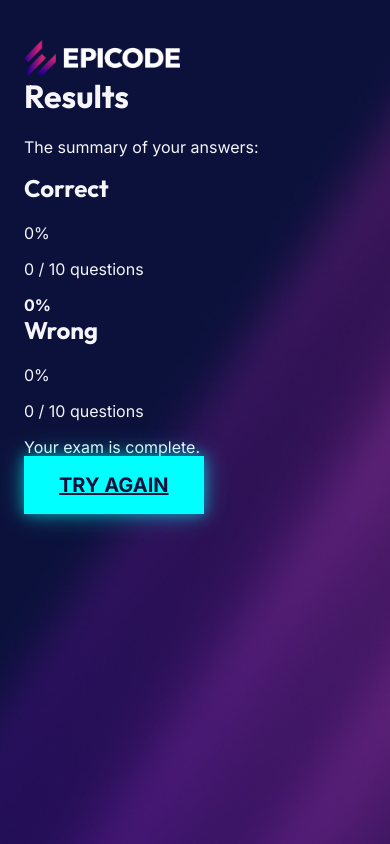
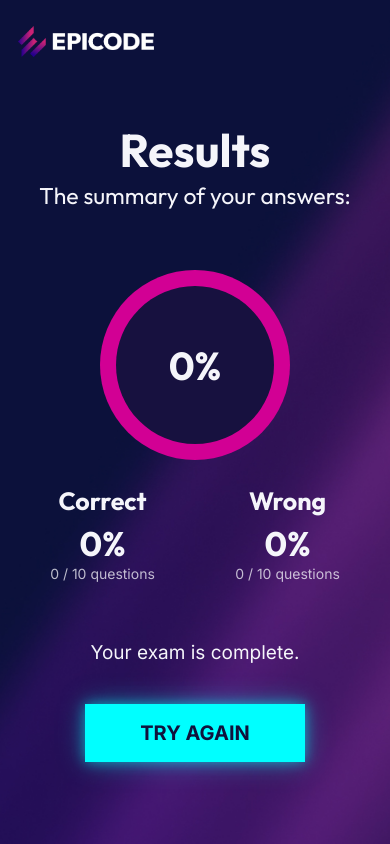
Before and after one commit to Matteoo95/BW1---Team-1, a plain HTML site: page results.html in a window 390 px wide. Drawn offline with Linux system fonts and the light colour scheme.

Commit message:
Inserito tutto il CSS per la pagina dei risultati. Ho anche inserito una parte di css per rendere tutte le pagine responsive.

```diff
--- a/css/global.css
+++ b/css/global.css
@@ -173,3 +173,25 @@ h3 {
     /* elimino l'effetto neon */
     box-shadow: none;
 }
+
+
+/* RESPONSIVE */
+
+@media (max-width: 600px) {
+
+    .page {
+        width: calc(100% - 36px);
+    }
+
+    .site-header {
+        padding-top: 26px;
+    }
+
+    .logo {
+        width: 136px;
+    }
+
+    .primary-button {
+        min-height: 56px;
+    }
+}
--- a/css/results.css
+++ b/css/results.css
@@ -0,0 +1,143 @@
+
+/* PAGINA RESULTS */
+
+.results-main {
+    padding: 105px 0 70px;
+    text-align: center;
+}
+
+
+/* TITOLO E SOTTOTITOLO */
+
+.results-title {
+    /* adatto il titolo allo schermo, da 46px a 66px */
+    font-size: clamp(46px, 7vw, 66px);
+    margin: 0 0 8px;
+    line-height: 1;
+}
+
+.results-subtitle {
+    font-family: 'Outfit', sans-serif;
+    font-size: 23px;
+    margin-bottom: 60px;
+}
+
+
+/* RISULTATI */
+
+.results-summary {
+    display: grid;
+
+    /* creo tre colonne, quella centrale è larga 220px */
+    grid-template-columns: 1fr 220px 1fr;
+
+    align-items: center;
+    gap: 16px;
+}
+
+.score-heading {
+    font-family: 'Outfit', sans-serif;
+    font-size: 25px;
+    margin: 0 0 5px;
+}
+
+.score-number {
+    font-family: 'Outfit', sans-serif;
+    font-size: 45px;
+    font-weight: 700;
+    margin: 0;
+}
+
+.score-detail {
+    font-size: 14px;
+    opacity: .75;
+}
+
+
+/* GRAFICO CIRCOLARE */
+
+.score-visual {
+    width: 220px;
+    height: 220px;
+    border-radius: 50%;
+    padding: 16px;
+
+    /* creo il grafico con due colori.
+       JS aggiorna la variabile --score-percent */
+    background: conic-gradient(
+        var(--cyan) 0 var(--score-percent, 0%),
+        var(--pink) var(--score-percent, 0%) 100%
+    );
+
+    display: grid;
+
+    /* centro il cerchio interno */
+    place-items: center;
+}
+
+.score-inner {
+    display: grid;
+    place-content: center;
+    width: 100%;
+    height: 100%;
+    background: #17113f;
+    border-radius: 50%;
+}
+
+.score-inner strong {
+    font-size: 39px;
+    font-family: 'Outfit', sans-serif;
+}
+
+
+/* MESSAGGIO FINALE */
+
+.result-message {
+    margin: 45px auto 40px;
+    max-width: 500px;
+    font-size: 19px;
+}
+
+
+/* PULSANTE TRY AGAIN */
+
+.results-main .primary-button {
+    text-decoration: none;
+
+    /* uso inline-flex per centrare il testo del link */
+    display: inline-flex;
+    align-items: center;
+    justify-content: center;
+}
+
+
+/* RESPONSIVE */
+
+@media (max-width: 650px) {
+
+    .results-main {
+        padding-top: 70px;
+    }
+
+    .results-summary {
+        /* su mobile dispongo i risultati in due colonne */
+        grid-template-columns: 1fr 1fr;
+        row-gap: 25px;
+    }
+
+    .score-visual {
+        /* il grafico occupa entrambe le colonne */
+        grid-column: 1 / -1;
+
+        /* posiziono il grafico nella prima riga */
+        grid-row: 1;
+
+        margin: auto;
+        width: 190px;
+        height: 190px;
+    }
+
+    .score-number {
+        font-size: 34px;
+    }
+}
--- a/css/welcome.css
+++ b/css/welcome.css
@@ -96,3 +96,33 @@
     /* impedisco al checkbox di restringersi o allargarsi con flex */
     flex: none;
 }
+
+
+/* RESPONSIVE */
+
+@media (max-width: 650px) {
+
+    .welcome-main {
+        padding-top: 72px;
+    }
+
+    .welcome-title {
+        line-height: .93;
+        margin-bottom: 35px;
+    }
+
+    .instructions-intro {
+        margin-bottom: 28px;
+    }
+
+    .welcome-actions {
+        /* metto checkbox e pulsante uno sotto l'altro */
+        margin-top: 55px;
+        flex-direction: column;
+        align-items: stretch;
+    }
+
+    .primary-button {
+        width: 100%;
+    }
+}
```
Also changed, not shown: css/quiz.css (+44 -0 lines).
